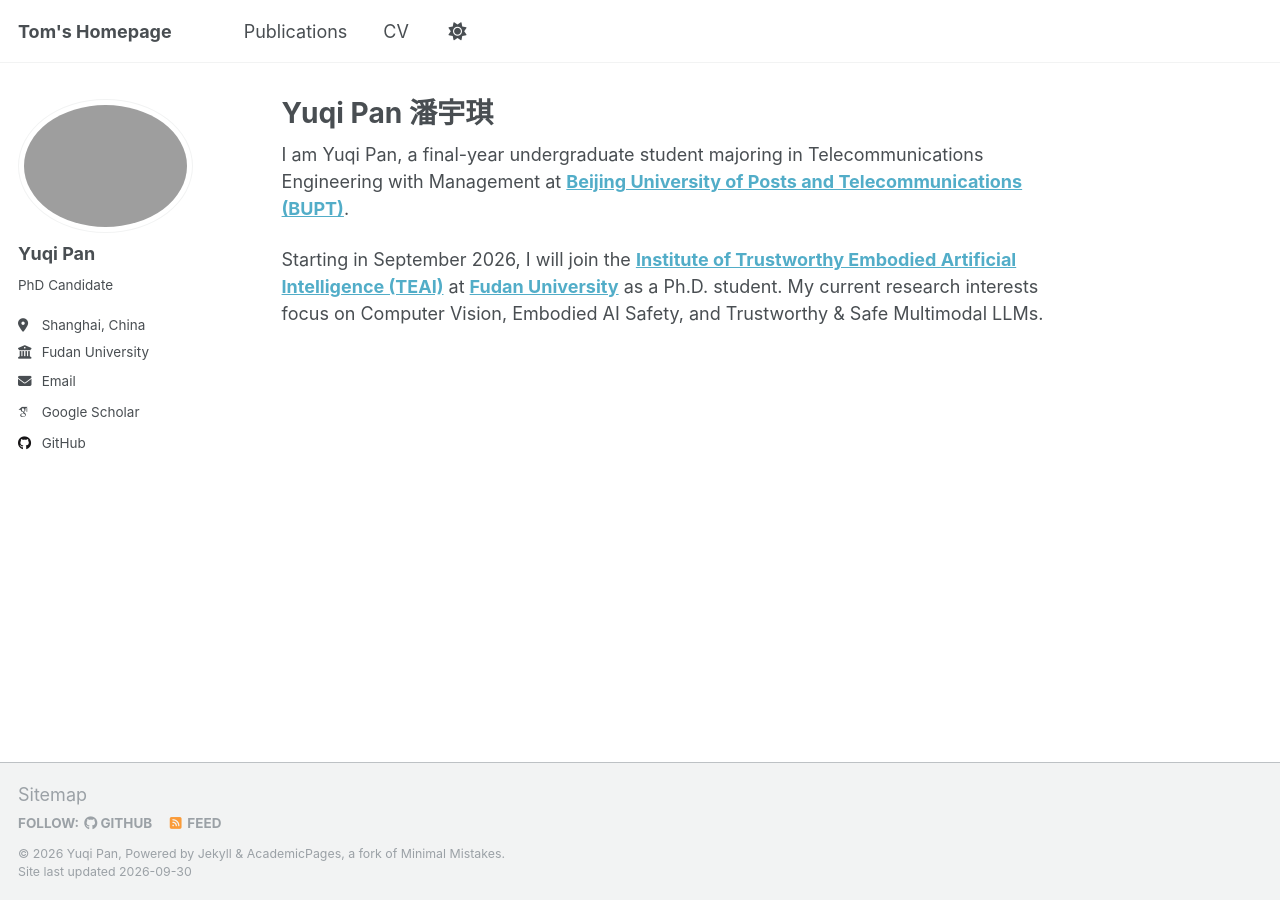
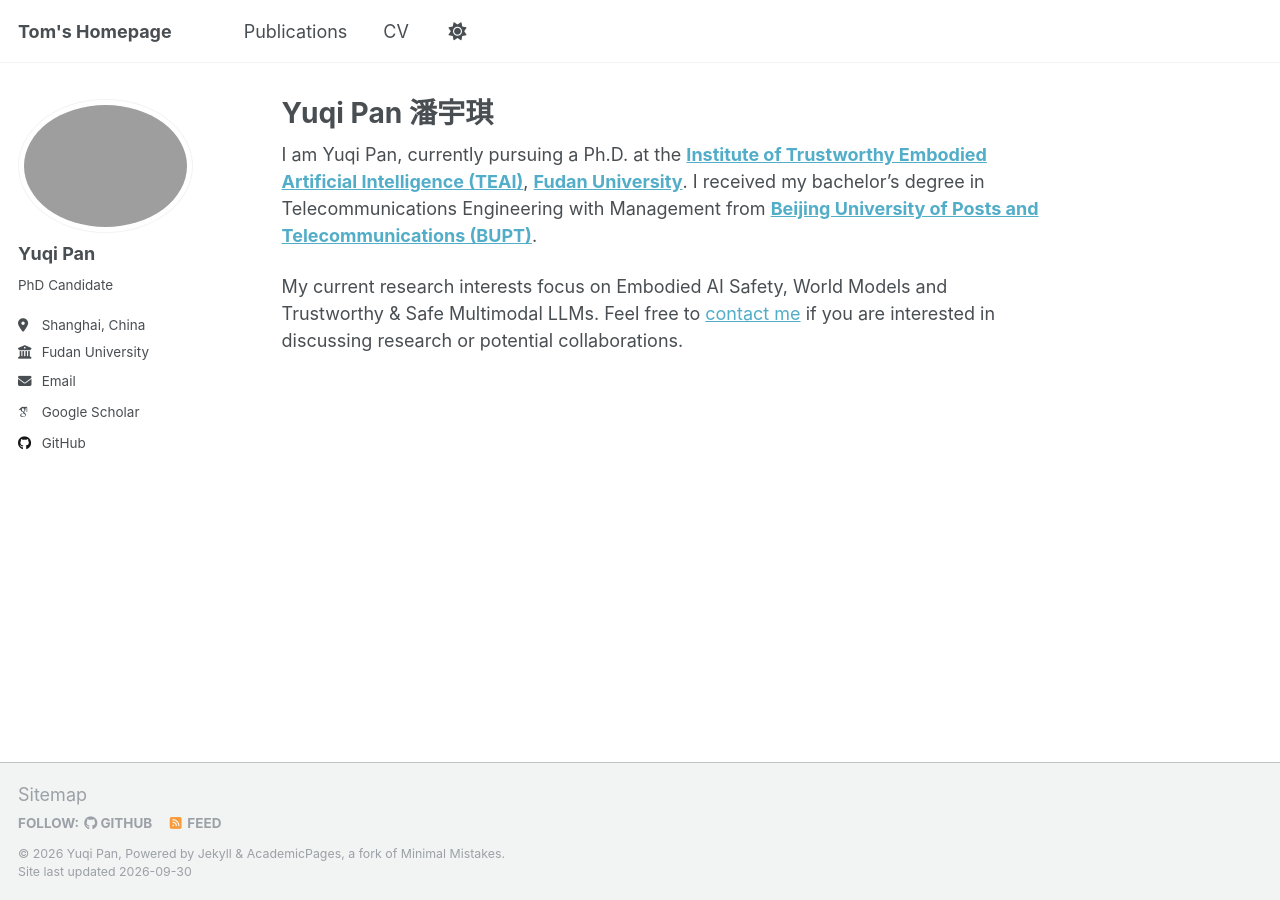
Before and after one commit to kdmessi10/kdmessi10.github.io, a Jekyll site: the page built from _pages/about.md, in a window 1280 px wide. Built offline with Jekyll 4.4.1, drawn with Linux system fonts in a browser that asks for light colours; some web fonts are replaced.

Commit message:
Update homepage introduction and research interests

```diff
--- a/_pages/about.md
+++ b/_pages/about.md
@@ -7,6 +7,6 @@ redirect_from:
   - /about.html
 ---
 
-I am Yuqi Pan, a final-year undergraduate student majoring in Telecommunications Engineering with Management at **[Beijing University of Posts and Telecommunications (BUPT)](https://www.bupt.edu.cn/)**.
+I am Yuqi Pan, currently pursuing a Ph.D. at the **[Institute of Trustworthy Embodied Artificial Intelligence (TEAI)](https://teai.fudan.edu.cn/)**, **[Fudan University](https://www.fudan.edu.cn/)**. I received my bachelor's degree in Telecommunications Engineering with Management from **[Beijing University of Posts and Telecommunications (BUPT)](https://www.bupt.edu.cn/)**.
 
-Starting in September 2026, I will join the **[Institute of Trustworthy Embodied Artificial Intelligence (TEAI)](https://teai.fudan.edu.cn/)** at **[Fudan University](https://www.fudan.edu.cn/)** as a Ph.D. student. My current research interests focus on Computer Vision, Embodied AI Safety, and Trustworthy & Safe Multimodal LLMs.
+My current research interests focus on Embodied AI Safety, World Models and Trustworthy & Safe Multimodal LLMs. Feel free to [contact me](mailto:panyuqi2022@bupt.edu.cn) if you are interested in discussing research or potential collaborations.
```
